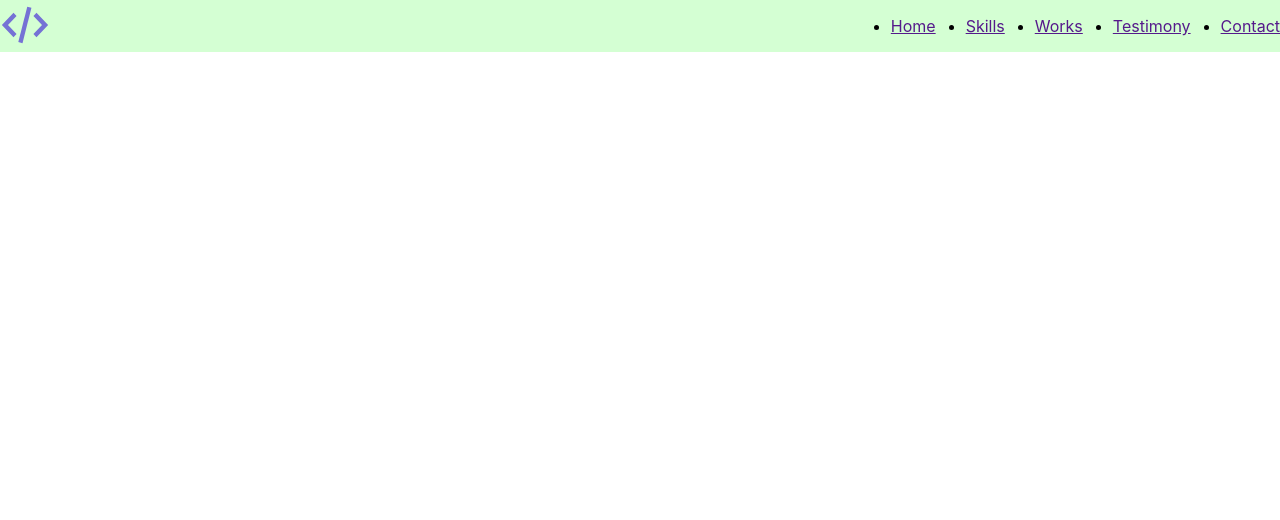
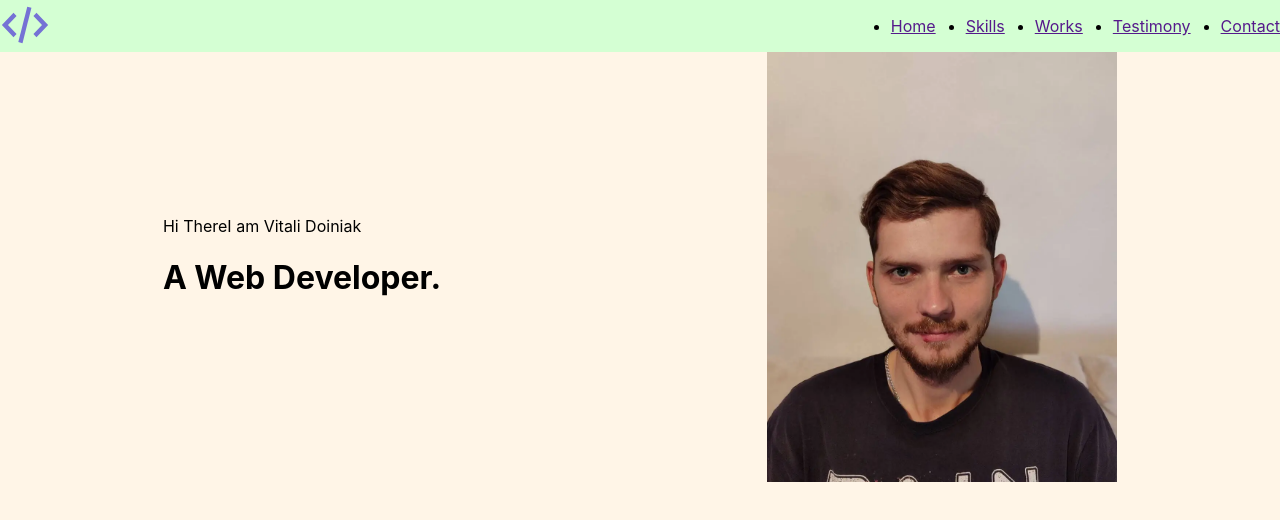
Before and after one commit to Vital9i/Portfolio, a React app: page / in a window 1280 px wide. Shown: the top 520 px of the page. Built offline with nearby package versions, Linux system fonts and the light colour scheme.

Commit message:
main complete

```diff
--- a/src/App.tsx
+++ b/src/App.tsx
@@ -1,6 +1,7 @@
 import './App.css';
 import styled from 'styled-components';
 import { Header } from './layout/header/Header';
+import { Main } from './layout/sections/main/Main';
 
 
 
@@ -8,6 +9,7 @@
     return (
         <div className="App">
             <Header />
+            <Main/>
         </div>
     );
 }
--- /dev/null
+++ b/src/components/FlexWrapper.tsx
@@ -0,0 +1,16 @@
+import styled from "styled-components";
+
+type FlexWrapperPropsType = {
+    direction?: string
+    justify?: string
+    aling?: string
+    wrap?: string
+}
+
+export const FlexWrapper = styled.div<FlexWrapperPropsType>`
+    display: flex;
+    flex-direction: ${props => props.direction || 'row'};
+    justify-content: ${props => props.justify || 'flex-start'};
+    align-items: ${props => props.aling || 'stretch'};
+    flex-wrap: ${props => props.wrap || 'nowrap'};
+`
--- /dev/null
+++ b/src/layout/sections/main/Main.tsx
@@ -0,0 +1,39 @@
+import React from "react";
+import styled from "styled-components";
+import photo from '../../../assets/images/photo.jpg'
+import { FlexWrapper } from "../../../components/FlexWrapper";
+
+export const Main = () => {
+    return (
+        <StyledMain>
+            <FlexWrapper aling={'center'} justify={'space-around'}>
+
+                <div>
+                    <span>Hi There</span>
+                    <Name>I am Vitali Doiniak</Name>
+                    <MainTitle>A Web Developer.</MainTitle>
+                </div>
+
+                <Photo src={photo} alt='' />
+
+            </FlexWrapper >
+        </StyledMain >
+    )
+}
+
+const StyledMain = styled.div`
+    min-height: 100vh;
+    background-color: #fff5e7;
+`
+
+const Photo = styled.img`
+    width: 350px;
+    height: 430px;
+    object-fit: cover;
+`
+const MainTitle = styled.h1 `
+
+`
+const Name = styled.span`
+
+`
```
Also changed, not shown: src/assets/images/photo.jpg (renamed from src/assets/images/photo.webp).
